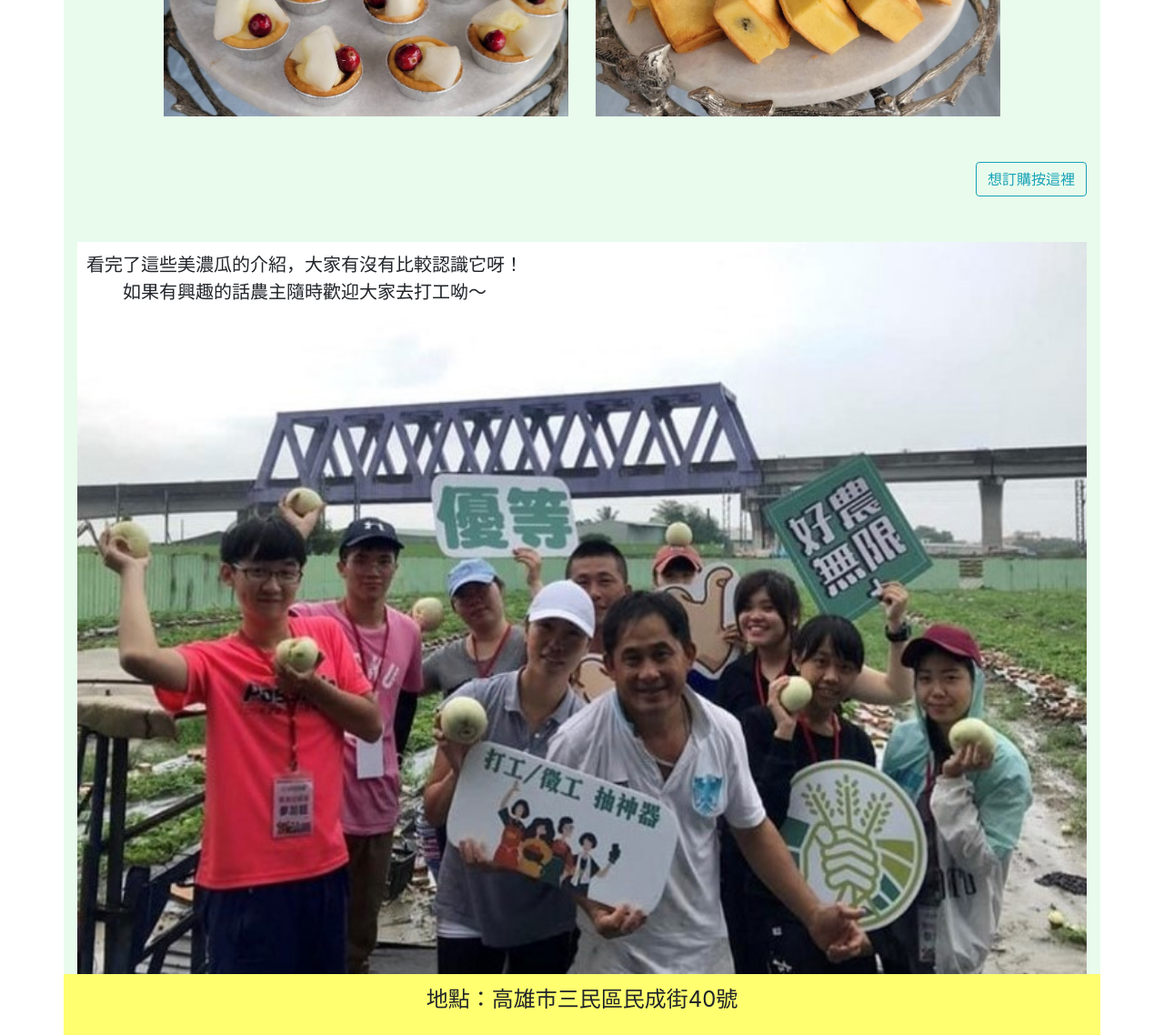
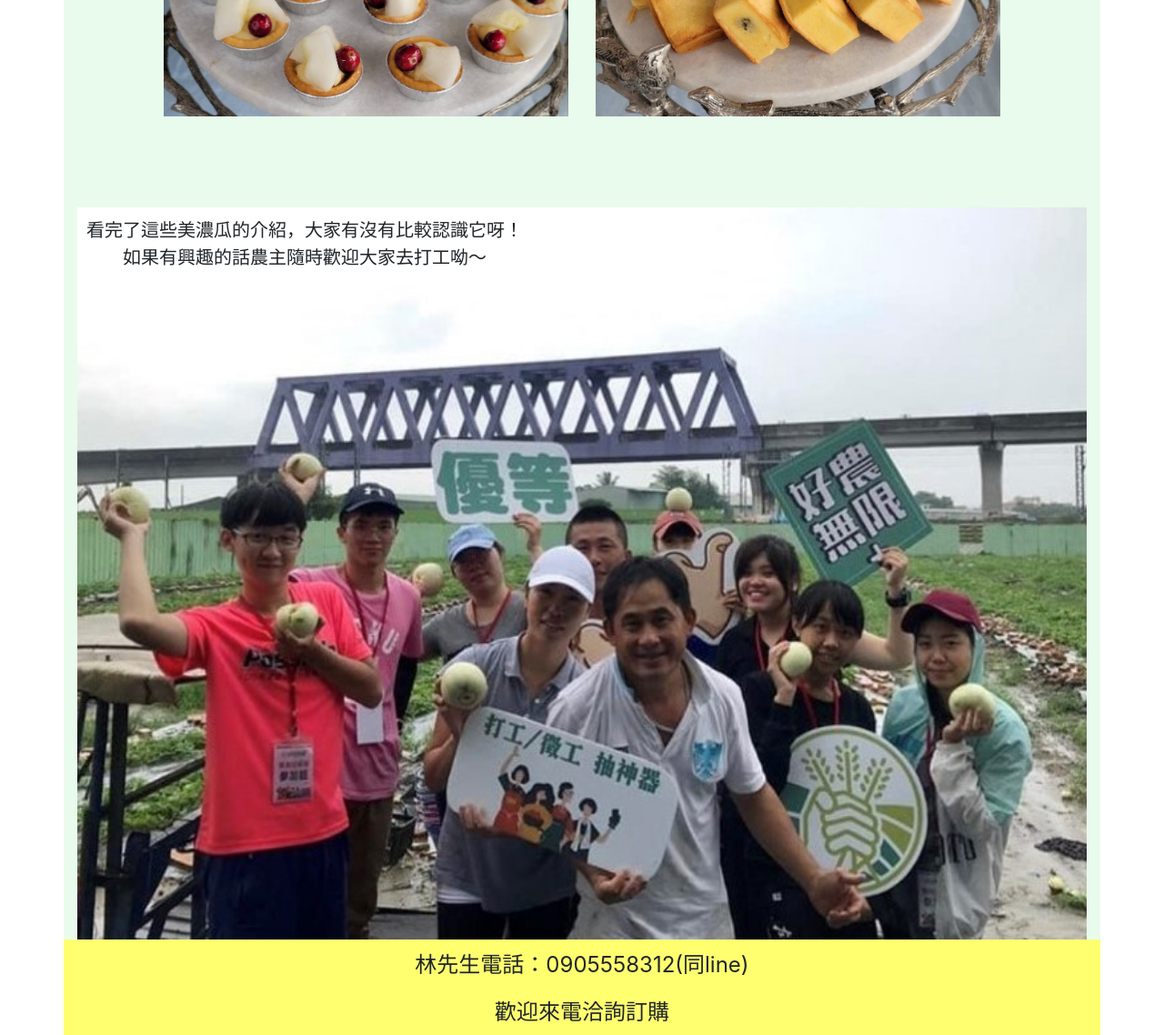
Before and after one commit to nkust-im/minomelon1.github.io, a plain HTML site: page index.html in a window 1280 px wide. Shown: the part 4110-5248 px from the top of the page at 91% size. Drawn offline with Linux system fonts and the light colour scheme.

Commit message:
Update index.html

```diff
--- a/index.html
+++ b/index.html
@@ -4,7 +4,7 @@
     <meta charset="utf-8">
 	<meta http-equiv="X-UA-Compatible" content="IE=edge">
 	<meta name="viewport" content="width=device-width, initial-scale=1">
-    <title>minomelon.t</title>
+    <title>minomelont</title>
     <!-- Bootstrap -->
 	<link href="css/bootstrap-4.3.1.css" rel="stylesheet">
 
@@ -791,8 +791,7 @@ function MM_swapImage() { //v3.0
 			  <div class="col-sm-1"></div>
 
 
-			  <div class="col-sm-12" style="margin: 50px auto;text-align: right"><button class="btn btn-outline-info">想訂購按這裡</button></div>
-
+			  <div style="height: 100px"></div>
 
 			  <div class="col-sm-12">
 
@@ -853,8 +852,7 @@ function MM_swapImage() { //v3.0
 			  <div class="col-sm-12"><img src="img/美濃瓜酥餅(1).jpg" alt="" width="100%"></div>
 
 
-
-			  <div class="col-sm-12" style="margin: 50px auto;text-align: right"><button class="btn btn-outline-info">想訂購按這裡</button></div>
+			 <div class="col-sm-12"><br><br><br></div>
 
 
 			  <div class="col-sm-12">
@@ -885,8 +883,9 @@ function MM_swapImage() { //v3.0
 
 			  <div class="col-sm-12">
 
-			  <p>地點：高雄市三民區民成街40號</p>
-              <p>電話：0905558312</p>
+
+             <p>林先生電話：0905558312(同line)</p>
+				  <p>歡迎來電洽詢訂購</p>
               <a href="https://www.facebook.com/%E7%A5%A5%E9%B6%B4%E5%90%88%E4%BD%9C%E7%A4%BE%E7%BE%8E%E6%BF%83%E7%93%9C-525505417964300/" target="new"><img src="img/facebook.png" width="50" height="50"/></a>&nbsp; &nbsp;&nbsp; <a href="https://linevoom.line.me/user/_dRXuizGptvPXmo7U9GSAktzHzbApQroUaSWxzqA?utm_medium=windows&amp;utm_source=desktop&amp;utm_campaign=OA_Profile" target="new"><img src="img/line.png" width="50" height="50" /></a>&nbsp; &nbsp;&nbsp; <a href="https://www.kaofarmers.com.tw/" target="new"><img src="img/好農無限+.png" width="60" height="60" /></a>
 
 			  </div>
```
